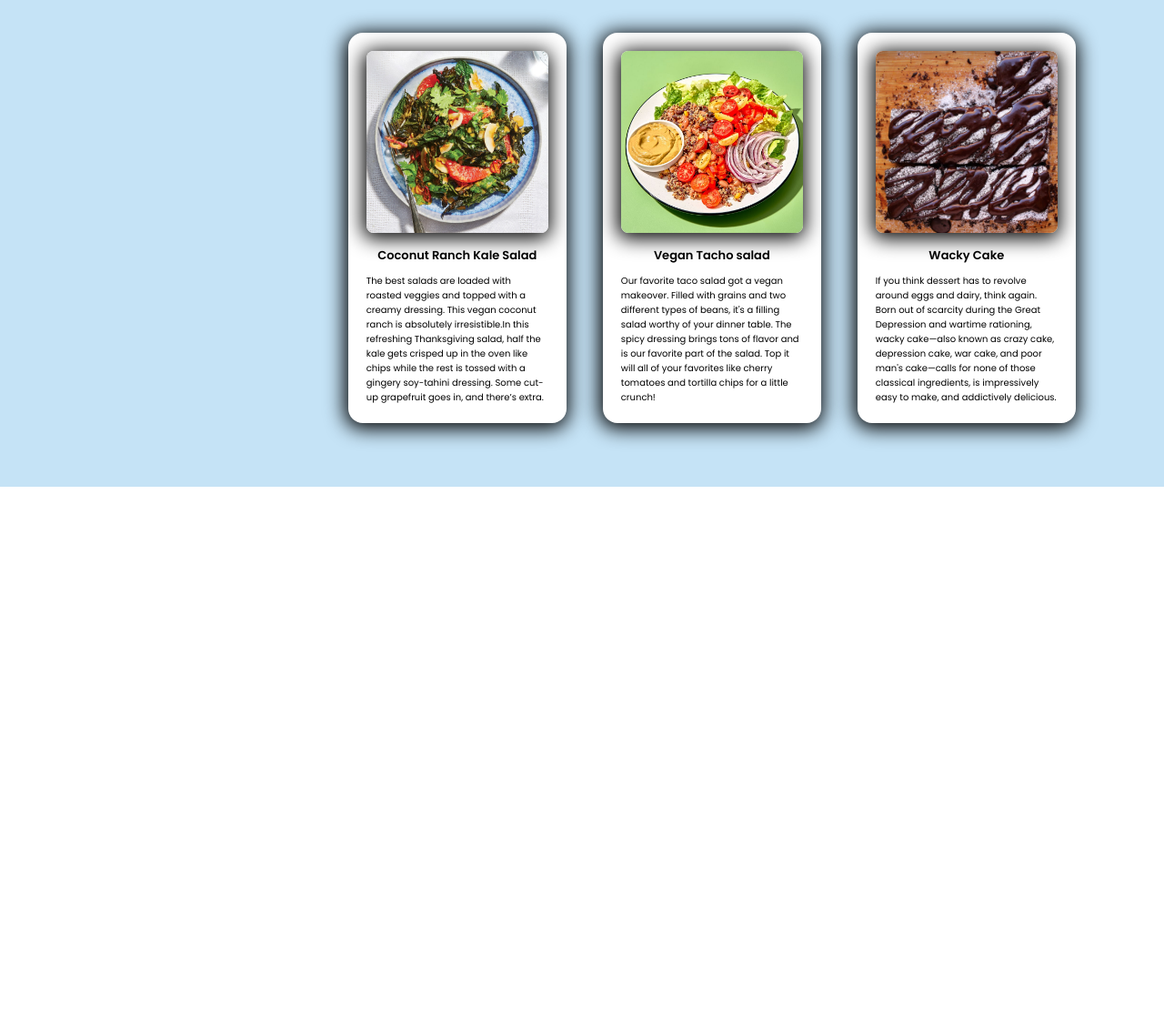
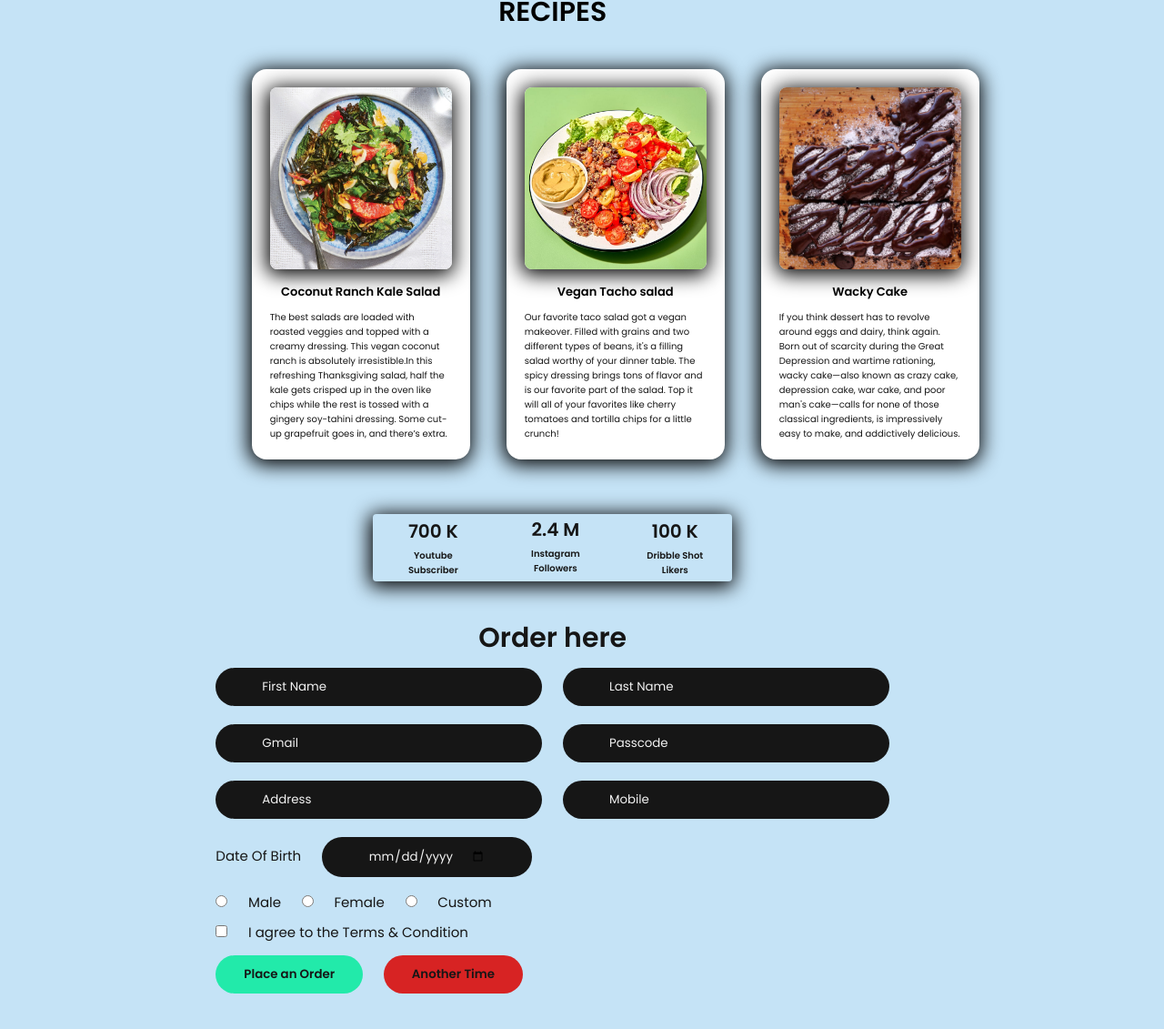
Before and after one commit to arifulhasantotul/firstassignmentarif, a plain HTML site: page index.html in a window 1280 px wide. Shown: the part 1029-2160 px from the top of the page at 91% size. Before the commit the page ends 1564 px from the top, so only its background shows below. Drawn offline with Linux system fonts and the light colour scheme.

Commit message:
body done

```diff
--- a/index.html
+++ b/index.html
@@ -25,7 +25,7 @@
                         <a href="#">SERVICES</a>
                     </div>
                         <button class="btn">
-                            <a href="https://www.facebook.com/ariful.hasan.129794">Wanna TRY?</a>
+                            <a href="#wanna_try">Wanna TRY?</a>
                         </button>
                 </div>
             </div>
@@ -46,22 +46,22 @@
                 <img src="images/mainpic01.png" alt="flying food">
                 <div class="sec_down">
                     <h3>About <span>Us</span></h3>
-                    <p>We always try to fulfill our customers desire. It requires everything like keeping good quality food, providing hygenic and orgnic food with a-one service. </p>
+                    <p>We always try to fulfill our customers desire. It requires everything like keeping good quality food, providing hygenic and orgnic food with a-one service and affordable cost. </p>
                     <h3>Contact</h3>
                     <ul class="contact">
-                        <a href="https://www.facebook.com/ariful.hasan.129794">
+                        <a target="_blank" href="https://www.facebook.com/ariful.hasan.129794">
                             <img src="images/TW_fb.png" alt="facebook">
                         </a>
-                        <a href="https://www.instagram.com/ahtotul">
+                        <a target="_blank" href="https://www.instagram.com/ahtotul">
                             <img src="/images/TW_ins.png" alt="instagram">
                         </a>
-                        <a href="http://linkedin.com/in/md-ariful-hasan-716a31216">
+                        <a target="_blank" href="http://linkedin.com/in/md-ariful-hasan-716a31216">
                             <img src="/images/TW_link.png" alt="linkedin">
                         </a>
-                        <a href="https://www.twitter.com/arifulh56003994">
+                        <a target="_blank" href="https://www.twitter.com/arifulh56003994">
                             <img src="/images/TW_twt.png" alt="twitter">
                         </a>
-                        <a href="#">
+                        <a target="_blank" href="#">
                             <img src="/images/TW_apple.png" alt="apple">
                         </a>
                     </ul>
@@ -87,6 +87,51 @@
                         <p>If you think dessert has to revolve around eggs and dairy, think again. Born out of scarcity during the Great Depression and wartime rationing, wacky cake—also known as crazy cake, depression cake, war cake, and poor man's cake—calls for none of those classical ingredients, is impressively easy to make, and addictively delicious.</p>
                     </div>
                 </div>
+                <div class="popularity">
+                    <ul>
+                        <h1>700 K</h1>
+                        <h4>Youtube Subscriber</h4>
+                    </ul>
+                    <ul>
+                        <h1>2.4 M</h1>
+                        <h4>Instagram Followers<h4>
+                    </ul>
+                    <ul>
+                        <h1>100 K</h1>
+                        <h4> Dribble Shot Likers</h4>
+                    </ul>
+                </div>
+                <div class="login_form">
+                    <h2>Order here</h2>
+                    <form id="wanna_try" target="_blank" action="https://www.facebook.com/ariful.hasan.129794">
+                        <div class="center_form">
+                        <input type="text" placeholder="First Name" required>
+                        <input type="text" placeholder="Last Name" required>
+                        <br>
+                        <input type="email" placeholder="Gmail" required>
+                        <input type="password" placeholder="Passcode" required>
+                        <br>
+                        <input type="address" placeholder="Address" required>
+                        <input type="mobile" placeholder="Mobile" required>
+                        <br>
+                        <label for="dob">Date Of Birth</label>
+                        <input type="date" id="dob" required>
+                        <br>
+                        <input type="radio" id="male" name="gender" value="male">
+                        <label for="male" >Male</label>
+                        <input type="radio" id="female"name="gender" value="female">
+                        <label for="female">Female</label>
+                        <input type="radio" id="custom"name="gender" value="custom">
+                        <label for="custom">Custom</label>
+                        <br>
+                        <input type="checkbox" id="terms" required>
+                        <label for="terms">I agree to the Terms & Condition</label>
+                        <br>
+                        <button type="submit">Place an Order</button>
+                        <button style="background-color: #d72323;" type="reset">Another Time</button>
+                    </form>
+                        </div>
+                </div>
             </div>
 
         </div>
--- a/style.css
+++ b/style.css
@@ -17,6 +17,7 @@
 }
 html{
     font-size: 62.5%;
+    scroll-behavior: smooth;
 }
 .main {
     background: var(--body);
@@ -163,16 +164,19 @@ html{
     height: 2rem;
     margin: 0.5rem;
 }
+.section .recipe{
+    margin-top: 4rem;
+    margin-left: -7%;
+}
 .section .recipe h2 {
     font-size: 3rem;
     text-align: center;
-    padding-left: 16rem;
 }
 .section .recipe .item {
     display: flex;
     align-items: center;
     width: 60%;
-    margin: 2rem auto;
+    margin: 2rem 14.5%;
 }
 .item .rec {
     background: var(--pure);
@@ -180,6 +184,10 @@ html{
     margin: 2rem;
     border-radius: 1.6rem;
     box-shadow: -1px 3px 21px 3px;
+    transition: all 0.5s ease;
+}
+.item .rec:hover {
+    transform: scale(1.1);
 }
 .item .rec img{
     width: 20rem;
@@ -194,6 +202,62 @@ html{
     text-align: center;
 }
 .item .rec p{
-    //font-size: 1.1rem;
+    color: var(--dark);
+}
+.recipe .popularity{
+    display: flex;
+    justify-content: center;
+    align-items: center;
+    box-shadow: -1px 3px 21px 3px;
+    margin: 4rem 30%;
+    border-radius: 0.4rem;
+    transition: all 0.3s ease;
+}
+.recipe .popularity:hover {
+    transform: scale(1.1);
+}
+.recipe .popularity h1, h4 {
+    text-align: center;
+    color: var(--dark);
+    padding: 0.2rem 2rem;
+}
+.login_form {
+    display: grid;
+    justify-content: center;
 
 }
+.login_form h2 {
+    color: var(--dark)
+}
+.login_form form .center_form{
+
+}
+.login_form input {
+    background: var(--dark);
+    border: 1px solid transparent;
+    padding: 1rem 5rem;
+    margin: 1rem;
+    border-radius: 3rem;
+    color: var(--light);
+}
+.login_form input::placeholder{
+    color: var(--light);
+}
+.login_form .center_form label {
+    color: var(--dark);
+    font-size: 1.5rem;
+    padding: 0 1rem;
+}
+.login_form button{
+    padding: 1rem 3rem;
+    margin: 1rem;
+    border: 1px solid transparent;
+    border-radius: 3rem;
+    background: #22eaaa;
+    color: var(--dark);
+    cursor: pointer;
+    font-weight: 600;
+}
+.login_form button .red{
+    background-color: ;
+}
```
